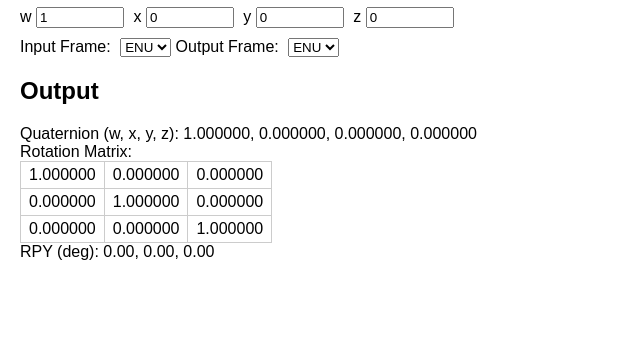
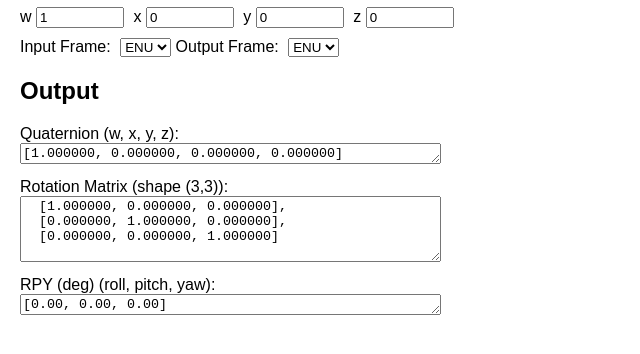
Before and after one commit to aramadia/transforms, a website with bundled scripts: page web/index.html in a window 1280 px wide. Shown: the part 102-456 px from the top of the page, without its empty margins (0-640 px from the left). Built offline with nearby package versions, Linux system fonts and the light colour scheme.

Commit message:
Mess with formatting

```diff
--- a/web/app.js
+++ b/web/app.js
@@ -22,7 +22,7 @@ const inputFrameEl = document.getElementById('inputFrame');
 const outputFrameEl = document.getElementById('outputFrame');
 
 const outQuatEl = document.getElementById('outQuat');
-const rotMatrixTable = document.getElementById('rotMatrix');
+const outMatrixEl = document.getElementById('outMatrix');
 const outRPYEl = document.getElementById('outRPY');
 
 function getInputQuaternion() {
@@ -63,27 +63,28 @@ function update() {
   const q = getInputQuaternion();
   const qOut = convertFrame(q, inputFrameEl.value, outputFrameEl.value).normalize();
 
-  outQuatEl.textContent = `${qOut.w.toFixed(6)}, ${qOut.x.toFixed(6)}, ${qOut.y.toFixed(6)}, ${qOut.z.toFixed(6)}`;
+  // Format quaternion as plain Python list [w, x, y, z]
+  outQuatEl.value = `[${qOut.w.toFixed(6)}, ${qOut.x.toFixed(6)}, ${qOut.y.toFixed(6)}, ${qOut.z.toFixed(6)}]`;
 
+  // Format rotation matrix as numpy array shape (3,3)
   const m = new THREE.Matrix3().setFromMatrix4(new THREE.Matrix4().makeRotationFromQuaternion(qOut));
   const elems = m.elements;
-  rotMatrixTable.innerHTML = '';
+  const rows = [];
   for (let r = 0; r < 3; r++) {
-    const row = document.createElement('tr');
+    const row = [];
     for (let c = 0; c < 3; c++) {
-      const cell = document.createElement('td');
-      const val = elems[c * 3 + r];
-      cell.textContent = val.toFixed(6);
-      row.appendChild(cell);
+      row.push(elems[c * 3 + r].toFixed(6));
     }
-    rotMatrixTable.appendChild(row);
+    rows.push(`  [${row.join(', ')}]`);
   }
+  outMatrixEl.value = `${rows.join(',\n')}`;
 
+  // Roll, pitch, yaw in degrees formatted as plain Python list
   const eul = new THREE.Euler().setFromQuaternion(qOut, 'XYZ');
   const roll = THREE.MathUtils.radToDeg(eul.x);
   const pitch = THREE.MathUtils.radToDeg(eul.y);
   const yaw = THREE.MathUtils.radToDeg(eul.z);
-  outRPYEl.textContent = `${roll.toFixed(2)}, ${pitch.toFixed(2)}, ${yaw.toFixed(2)}`;
+  outRPYEl.value = `[${roll.toFixed(2)}, ${pitch.toFixed(2)}, ${yaw.toFixed(2)}]`;
 }
 
 inputTypeEl.addEventListener('change', () => {
--- a/web/index.html
+++ b/web/index.html
@@ -47,10 +47,18 @@
   </div>
   <h2>Output</h2>
   <div id="output">
-    <div>Quaternion (w, x, y, z): <span id="outQuat"></span></div>
-    <div>Rotation Matrix:</div>
-    <table id="rotMatrix"></table>
-    <div>RPY (deg): <span id="outRPY"></span></div>
+  <div class="row">
+    <label for="outQuat">Quaternion (w, x, y, z):</label><br/>
+    <textarea id="outQuat" rows="1" cols="50" readonly></textarea>
+  </div>
+  <div class="row">
+    <label for="outMatrix">Rotation Matrix (shape (3,3)):</label><br/>
+    <textarea id="outMatrix" rows="4" cols="50" readonly></textarea>
+  </div>
+  <div class="row">
+    <label for="outRPY">RPY (deg) (roll, pitch, yaw):</label><br/>
+    <textarea id="outRPY" rows="1" cols="50" readonly></textarea>
+  </div>
   </div>
 
   <script type="module" src="app.js"></script>
```
